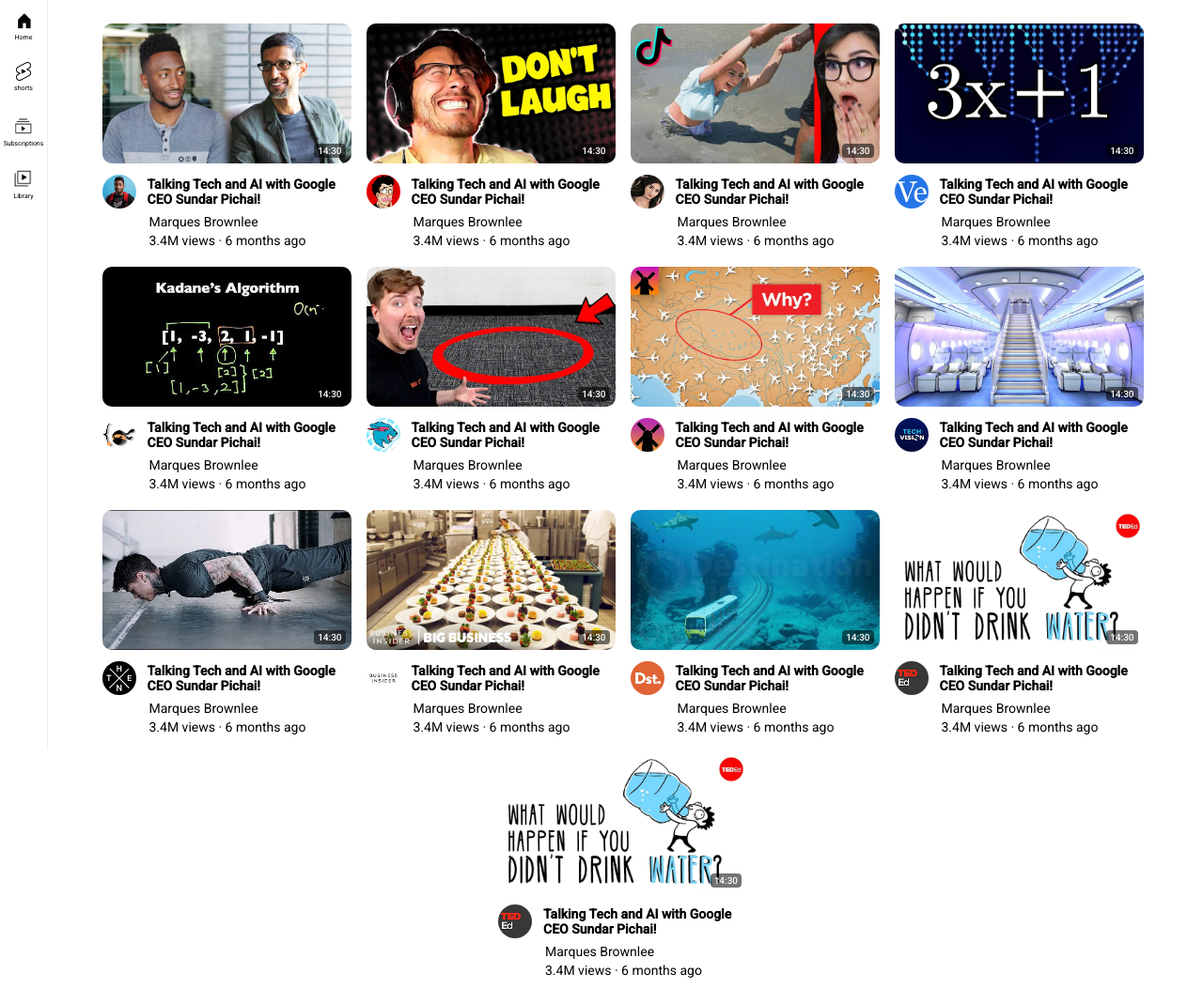
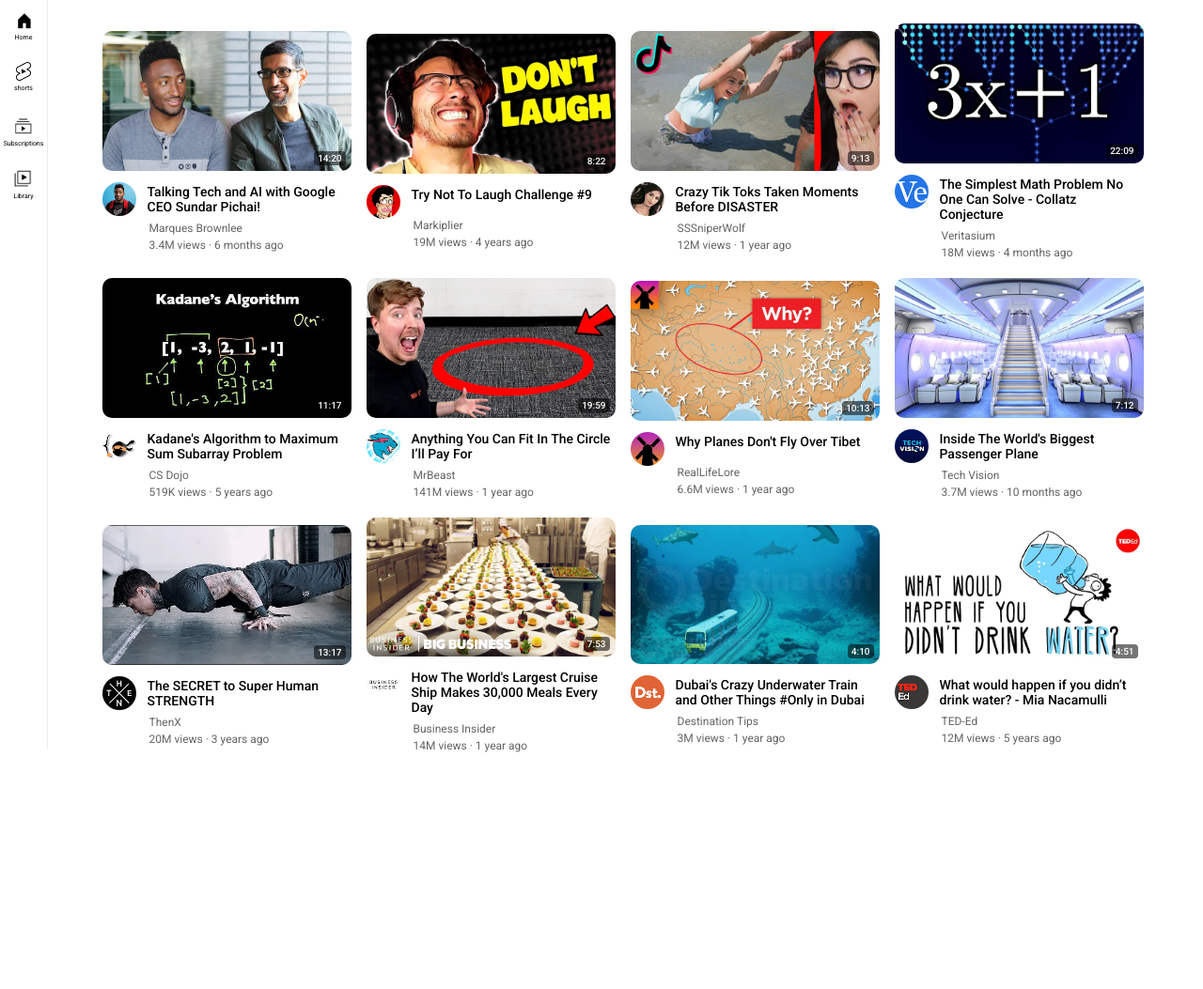
Before and after one commit to ElamaranDev/Youtube, a plain HTML site: page index.html in a window 1280 px wide. Shown: the part 43-1096 px from the top of the page at 94% size. After the commit the page ends 956 px from the top, so only its background shows below. Drawn offline with Linux system fonts and the light colour scheme.

Commit message:
video title updated

```diff
--- a/index.html
+++ b/index.html
@@ -71,14 +71,14 @@
         <div class="video-preview">
             <div class="thumbnail-div">
                 <img class="thumbnail" src="thumbnails/thumbnail-1.webp" alt="thumbnail-1">
-                <div class="time">14:30</div>
+                <div class="time">14:20</div>
             </div>
            <div class="title">
               <img class="profile-pic" src="profile-pics/channel-1.jpeg">
               <p class="video-title">
-                 <strong>
+
                      Talking Tech and AI with Google CEO Sundar Pichai!
-                 </strong>
+
               </p>
            </div>
            <p class="channel-name">
@@ -91,248 +91,206 @@
         <div class="video-preview">
             <div class="thumbnail-div">
             <img class="thumbnail" src="thumbnails/thumbnail-2.webp" alt="thumbnail-2">
-            <div class="time">14:30</div>
+            <div class="time">8:22</div>
             </div>
             <div class="title">
                <img class="profile-pic" src="profile-pics/channel-2.jpeg">
                <p class="video-title">
-                  <strong>
-                      Talking Tech and AI with Google CEO Sundar Pichai!
-                  </strong>
+                  Try Not To Laugh Challenge #9
                </p>
             </div>
             <p class="channel-name">
-                Marques Brownlee
+                Markiplier
             </p>
             <p class="video-status">
-                3.4M views &#183; 6 months ago
+                19M views &#183; 4 years ago
             </p>
          </div>
          <div class="video-preview">
             <div class="thumbnail-div">
             <img class="thumbnail" src="thumbnails/thumbnail-3.webp" alt="thumbnail-3">
-            <div class="time">14:30</div>
+            <div class="time">9:13</div>
             </div>
             <div class="title">
                <img class="profile-pic" src="profile-pics/channel-3.jpeg">
                <p class="video-title">
-                  <strong>
-                      Talking Tech and AI with Google CEO Sundar Pichai!
-                  </strong>
+                  Crazy Tik Toks Taken Moments Before DISASTER
                </p>
             </div>
             <p class="channel-name">
-                Marques Brownlee
+                SSSniperWolf
             </p>
             <p class="video-status">
-                3.4M views &#183; 6 months ago
+                12M views &#183; 1 year ago
             </p>
          </div>
          <div class="video-preview">
             <div class="thumbnail-div">
             <img class="thumbnail" src="thumbnails/thumbnail-4.webp" alt="thumbnail-4">
-            <div class="time">14:30</div>
+            <div class="time">22:09</div>
             </div>
             <div class="title">
                <img class="profile-pic" src="profile-pics/channel-4.jpeg">
                <p class="video-title">
-                  <strong>
-                      Talking Tech and AI with Google CEO Sundar Pichai!
-                  </strong>
+                The Simplest Math Problem No One Can Solve - Collatz Conjecture
                </p>
             </div>
             <p class="channel-name">
-                Marques Brownlee
+                Veritasium
             </p>
             <p class="video-status">
-                3.4M views &#183; 6 months ago
+                18M views &#183; 4 months ago
             </p>
          </div>
          <div class="video-preview">
             <div class="thumbnail-div">
             <img class="thumbnail" src="thumbnails/thumbnail-5.webp" alt="thumbnail-5">
-            <div class="time">14:30</div>
+            <div class="time">11:17</div>
             </div>
             <div class="title">
                <img class="profile-pic" src="profile-pics/channel-5.jpeg">
                <p class="video-title">
-                  <strong>
-                      Talking Tech and AI with Google CEO Sundar Pichai!
-                  </strong>
+                  Kadane's Algorithm to Maximum Sum Subarray Problem
                </p>
             </div>
             <p class="channel-name">
-                Marques Brownlee
+                CS Dojo
             </p>
             <p class="video-status">
-                3.4M views &#183; 6 months ago
+                519K views &#183; 5 years ago
             </p>
          </div>
          <div class="video-preview">
             <div class="thumbnail-div">
              <img class="thumbnail" src="thumbnails/thumbnail-6.webp" alt="thumbnail-6">
-             <div class="time">14:30</div>
+             <div class="time">19:59</div>
              </div>
 
              <div class="title">
                 <img class="profile-pic" src="profile-pics/channel-6.jpeg">
                 <p class="video-title">
-                   <strong>
-                       Talking Tech and AI with Google CEO Sundar Pichai!
-                   </strong>
+                    Anything You Can Fit In The Circle I’ll Pay For
                 </p>
              </div>
              <p class="channel-name">
-                 Marques Brownlee
+                MrBeast
              </p>
              <p class="video-status">
-                 3.4M views &#183; 6 months ago
+                 141M views &#183; 1 year ago
              </p>
           </div>
           <div class="video-preview">
             <div class="thumbnail-div">
              <img class="thumbnail" src="thumbnails/thumbnail-7.webp" alt="thumbnail-7">
-             <div class="time">14:30</div>
+             <div class="time">10:13</div>
             </div>
 
              <div class="title">
                 <img class="profile-pic" src="profile-pics/channel-7.jpeg">
                 <p class="video-title">
-                   <strong>
-                       Talking Tech and AI with Google CEO Sundar Pichai!
-                   </strong>
+                    Why Planes Don't Fly Over Tibet
                 </p>
              </div>
              <p class="channel-name">
-                 Marques Brownlee
+                 RealLifeLore
              </p>
              <p class="video-status">
-                 3.4M views &#183; 6 months ago
+                 6.6M views &#183; 1 year ago
              </p>
           </div>
           <div class="video-preview">
             <div class="thumbnail-div">
              <img class="thumbnail" src="thumbnails/thumbnail-8.webp" alt="thumbnail-8">
-             <div class="time">14:30</div>
+             <div class="time">7:12</div>
             </div>
 
              <div class="title">
                 <img class="profile-pic" src="profile-pics/channel-8.jpeg">
                 <p class="video-title">
-                   <strong>
-                       Talking Tech and AI with Google CEO Sundar Pichai!
-                   </strong>
+                    Inside The World's Biggest Passenger Plane
                 </p>
              </div>
              <p class="channel-name">
-                 Marques Brownlee
+                 Tech Vision
              </p>
              <p class="video-status">
-                 3.4M views &#183; 6 months ago
+                 3.7M views &#183; 10 months ago
              </p>
           </div>
           <div class="video-preview">
             <div class="thumbnail-div">
             <img class="thumbnail" src="thumbnails/thumbnail-9.webp" alt="thumbnail-9">
-            <div class="time">14:30</div>
+            <div class="time">13:17</div>
             </div>
             <div class="title">
                <img class="profile-pic" src="profile-pics/channel-9.jpeg">
                <p class="video-title">
-                  <strong>
-                      Talking Tech and AI with Google CEO Sundar Pichai!
-                  </strong>
+                 The SECRET to Super Human STRENGTH
                </p>
             </div>
             <p class="channel-name">
-                Marques Brownlee
+                ThenX
             </p>
             <p class="video-status">
-                3.4M views &#183; 6 months ago
+                20M views &#183; 3 years ago
             </p>
          </div>
          <div class="video-preview">
             <div class="thumbnail-div">
              <img class="thumbnail" src="thumbnails/thumbnail-10.webp" alt="thumbnail-10">
-             <div class="time">14:30</div>
+             <div class="time">7:53</div>
             </div>
 
              <div class="title">
                 <img class="profile-pic" src="profile-pics/channel-10.jpeg">
                 <p class="video-title">
-                   <strong>
-                       Talking Tech and AI with Google CEO Sundar Pichai!
-                   </strong>
+                    How The World's Largest Cruise Ship Makes 30,000 Meals Every Day
                 </p>
              </div>
              <p class="channel-name">
-                 Marques Brownlee
+                 Business Insider
              </p>
              <p class="video-status">
-                 3.4M views &#183; 6 months ago
+                 14M views &#183; 1 year ago
              </p>
           </div>
           <div class="video-preview">
             <div class="thumbnail-div">
              <img class="thumbnail" src="thumbnails/thumbnail-11.webp" alt="thumbnail-11">
-             <div class="time">14:30</div>
+             <div class="time">4:10</div>
             </div>
 
              <div class="title">
                 <img class="profile-pic" src="profile-pics/channel-11.jpeg">
                 <p class="video-title">
-                   <strong>
-                       Talking Tech and AI with Google CEO Sundar Pichai!
-                   </strong>
+                    Dubai's Crazy Underwater Train and Other Things #Only in Dubai
                 </p>
              </div>
              <p class="channel-name">
-                 Marques Brownlee
+                 Destination Tips
              </p>
              <p class="video-status">
-                 3.4M views &#183; 6 months ago
+                 3M views &#183; 1 year ago
              </p>
           </div>
           <div class="video-preview">
             <div class="thumbnail-div">
              <img class="thumbnail" src="thumbnails/thumbnail-12.webp" alt="thumbnail-12">
-             <div class="time">14:30</div>
+             <div class="time">4:51</div>
             </div>
 
              <div class="title">
                 <img class="profile-pic" src="profile-pics/channel-12.jpeg">
                 <p class="video-title">
-                   <strong>
-                       Talking Tech and AI with Google CEO Sundar Pichai!
-                   </strong>
+                    What would happen if you didn’t drink water? - Mia Nacamulli
                 </p>
              </div>
              <p class="channel-name">
-                 Marques Brownlee
+                 TED-Ed
              </p>
              <p class="video-status">
-                 3.4M views &#183; 6 months ago
+                 12M views &#183; 5 years ago
              </p>
           </div>
-          <div class="video-preview">
-            <div class="thumbnail-div">
-            <img class="thumbnail" src="thumbnails/thumbnail-12.webp" alt="thumbnail-13">
-            <div class="time">14:30</div>
-            </div>
-            <div class="title">
-               <img class="profile-pic" src="profile-pics/channel-12.jpeg">
-               <p class="video-title">
-                  <strong>
-                      Talking Tech and AI with Google CEO Sundar Pichai!
-                  </strong>
-               </p>
-            </div>
-            <p class="channel-name">
-                Marques Brownlee
-            </p>
-            <p class="video-status">
-                3.4M views &#183; 6 months ago
-            </p>
-         </div>
     </div>
 </html>
--- a/tool-bar.css
+++ b/tool-bar.css
@@ -1,6 +1,7 @@
 body{
     padding-top: 60px;
     padding-left: 45px;
+    padding-bottom: 100px;
 }
 .tool-container{
     display: flex;
--- a/yt.css
+++ b/yt.css
@@ -2,7 +2,6 @@
     font-family: Roboto;
     margin: 0;
 }
-
 .thumbnail{
     border-radius: 10px;
     width:265px; /*265 for optimal view in minimizing*/
@@ -14,6 +13,7 @@
 .title{
     display: flex;
     width: 265px;
+    font-weight: 550;
 }
 .profile-pic{
     width: 36px;
@@ -50,7 +50,8 @@
     margin-top: 0px;
     margin-bottom: 4px;
     margin-left: 50px;
-    font-size: 14px;
+    font-size: 12px;
+    color: rgb(100, 100, 100);
 }
 .time{
     font-size: 10px;
```
